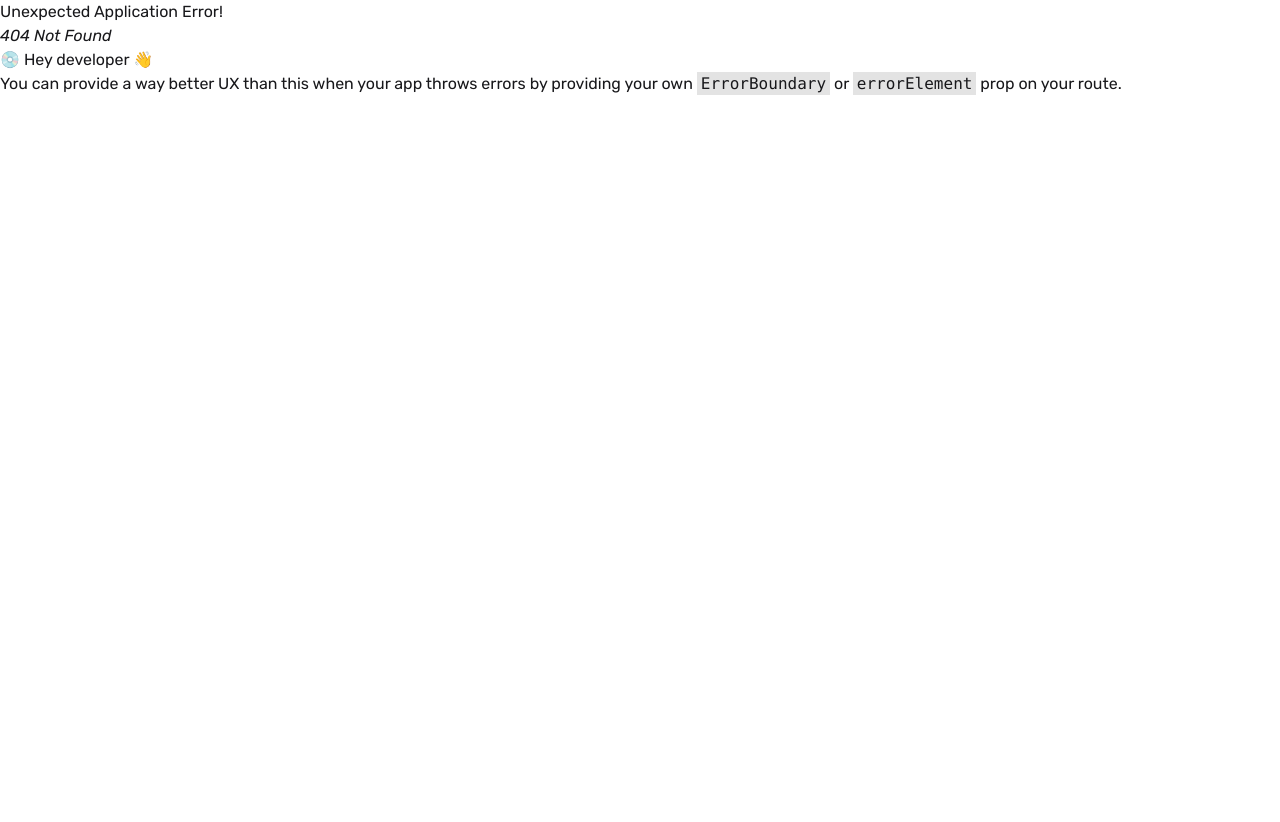
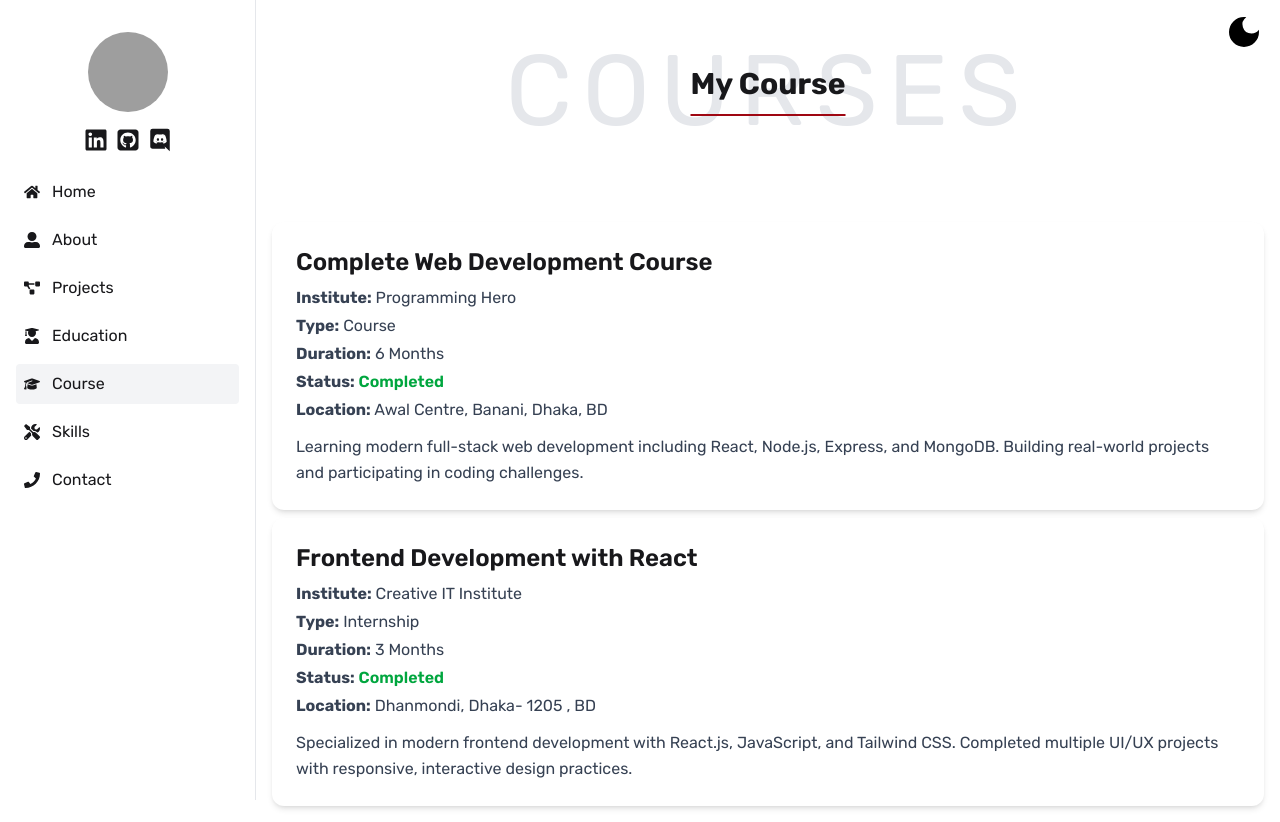
Before and after one commit to mdsamiulislam54/Shamiul-Portfolio, a React (Vite) app: page /course in a window 1280 px wide. Before the commit this address had no page. Before the commit the page ends 800 px from the top, so only its background shows below. Built offline with nearby package versions, Linux system fonts and the light colour scheme; grey boxes are pictures that could not be loaded.

Commit message:
update education section and add my course section

```diff
--- a/src/App.jsx
+++ b/src/App.jsx
@@ -12,6 +12,7 @@ import Education from "./Page/Education/Education";
 
 import HomeLayout from "./Layout/HomeLayout";
 import Skills from "./Page/Skills/Skills";
+import MyCourses from "./Page/MyCourses/MyCourses";
 
 const router = createBrowserRouter([
   {
@@ -58,6 +59,10 @@ const router = createBrowserRouter([
       {
         path:'/skills',
         Component:Skills
+      },
+      {
+        path:'/course',
+        Component:MyCourses
       }
     ],
   },
--- a/src/Components/Sidebar/Sidebar.jsx
+++ b/src/Components/Sidebar/Sidebar.jsx
@@ -11,8 +11,10 @@ import {
   FaTools,
   FaLinkedin,
   FaGithub,
+  FaUserGraduate
 } from "react-icons/fa";
 import { IoLogoDiscord } from "react-icons/io5";
+import { FaGraduationCap } from "react-icons/fa6";
 
 const Sidebar = ({ isOpen, setIsOpen }) => {
   const sidebarVariants = {
@@ -26,7 +28,9 @@ const Sidebar = ({ isOpen, setIsOpen }) => {
 
     // { to: "/service", label: "Services", icon: <FaServicestack /> },
     { to: "/projects", label: "Projects", icon: <FaProjectDiagram /> },
-    { to: "/education", label: "Education/Course", icon: <FaFileAlt /> },
+    { to: "/education", label: "Education", icon: <FaUserGraduate /> },
+    { to: "/course", label: "Course", icon: <FaGraduationCap /> },
+
     { to: "/skills", label: "Skills", icon: <FaTools /> },
     { to: "/contact", label: "Contact", icon: <FaPhone /> },
   ];
--- a/src/Page/Education/Education.jsx
+++ b/src/Page/Education/Education.jsx
@@ -14,6 +14,9 @@ const Education = () => {
       description:
         "Focused on web development, data structures, software engineering fundamentals, and academic projects. Completed an industrial attachment on professional web design.",
     },
+
+  ];
+  const course = [
     {
       title: "Frontend Development with React",
       institute: "Creative IT Institute",
@@ -34,8 +37,7 @@ const Education = () => {
       description:
         "Learning modern full-stack web development including React, Node.js, Express, and MongoDB. Building real-world projects and participating in coding challenges.",
     },
-  ];
-
+  ]
   return (
     <motion.div
       initial={{ x: -600, opacity: 0 }}
@@ -54,7 +56,7 @@ const Education = () => {
       </div>
 
       {/* Education Cards */}
-      <div className="grid grid-cols-1 md:grid-cols-2 gap-8">
+      <div className="grid grid-cols-1 ">
         {education.map((item, index) => (
           <div
             key={index}
@@ -75,11 +77,10 @@ const Education = () => {
             <p className="text-gray-700 dark:text-gray-300 mb-1">
               <strong>Status:</strong>{" "}
               <span
-                className={`font-semibold ${
-                  item.status === "Completed"
+                className={`font-semibold ${item.status === "Completed"
                     ? "text-green-600 dark:text-green-400"
                     : "text-red-500 dark:text-red-800"
-                }`}
+                  }`}
               >
                 {item.status}
               </span>
--- /dev/null
+++ b/src/Page/MyCourses/MyCourses.jsx
@@ -0,0 +1,92 @@
+import { motion } from 'framer-motion'
+import React from 'react'
+const course = [
+    {
+        title: "Complete Web Development Course",
+        institute: "Programming Hero",
+        e_status: "Course",
+        duration: "6 Months",
+        status: "Completed",
+        location: " Awal Centre, Banani, Dhaka, BD",
+        description:
+            "Learning modern full-stack web development including React, Node.js, Express, and MongoDB. Building real-world projects and participating in coding challenges.",
+    },
+    {
+        title: "Frontend Development with React",
+        institute: "Creative IT Institute",
+        e_status: "Internship",
+        duration: "3 Months",
+        status: "Completed",
+        location: "Dhanmondi, Dhaka- 1205 , BD",
+        description:
+            "Specialized in modern frontend development with React.js, JavaScript, and Tailwind CSS. Completed multiple UI/UX projects with responsive, interactive design practices.",
+    }
+
+]
+const MyCourses = () => {
+    return (
+        <motion.div
+            initial={{ x: -600, opacity: 0 }}
+            animate={{ x: 0, opacity: 1 }}
+            transition={{ duration: 0.8, ease: "easeInOut" }}
+            className="max-w-6xl mx-auto p-4 d dark:text-gray-200"
+        >
+            <div>
+                <div className="relative mb-14">
+                    <p className="md:text-[100px] text-[70px] text-center text-gray-200 dark:text-gray-700 tracking-widest">
+                        COURSES
+                    </p>
+                    <h2 className="absolute top-[50%] left-[50%] translate-x-[-50%] translate-y-[-50%] inline-block border-b-2 pb-3 border-red-800 text-3xl font-bold dark:text-white">
+                        My Course
+                    </h2>
+                </div>
+                {/* course Cards */}
+                <div className="grid grid-cols-1 gap-2 ">
+                    {course.map((item, index) => (
+                        <div
+                            key={index}
+                            className="p-6 rounded-xl shadow-md dark:shadow-gray-600  bg-white hover:shadow-lg duration-300 dark:bg-gray-800 dark:border-gray-700"
+                        >
+                            <h3 className="text-2xl font-semibold mb-2  ">
+                                {item.title}
+                            </h3>
+                            <p className="text-gray-700 dark:text-gray-300 mb-1">
+                                <strong>Institute:</strong> {item.institute}
+                            </p>
+                            <p className="text-gray-700 dark:text-gray-300 mb-1">
+                                <strong>Type:</strong> {item.e_status}
+                            </p>
+                            <p className="text-gray-700 dark:text-gray-300 mb-1">
+                                <strong>Duration:</strong> {item.duration}
+                            </p>
+                            <p className="text-gray-700 dark:text-gray-300 mb-1">
+                                <strong>Status:</strong>{" "}
+                                <span
+                                    className={`font-semibold ${item.status === "Completed"
+                                        ? "text-green-600 dark:text-green-400"
+                                        : "text-red-500 dark:text-red-800"
+                                        }`}
+                                >
+                                    {item.status}
+                                </span>
+                            </p>
+                            {item.result && (
+                                <p className="text-gray-700 dark:text-gray-300 mb-1">
+                                    <strong>Result:</strong> {item.result}
+                                </p>
+                            )}
+                            <p className="text-gray-700 dark:text-gray-300 mb-1">
+                                <strong>Location:</strong> {item.location}
+                            </p>
+                            <p className="text-gray-700 dark:text-gray-300 mt-3 leading-relaxed">
+                                {item.description}
+                            </p>
+                        </div>
+                    ))}
+                </div>
+            </div>
+        </motion.div>
+    )
+}
+
+export default MyCourses
```
